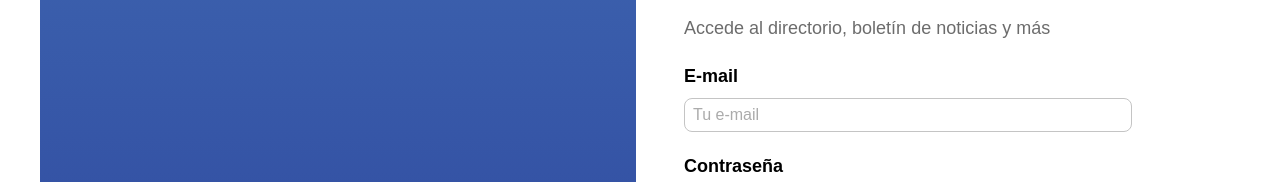
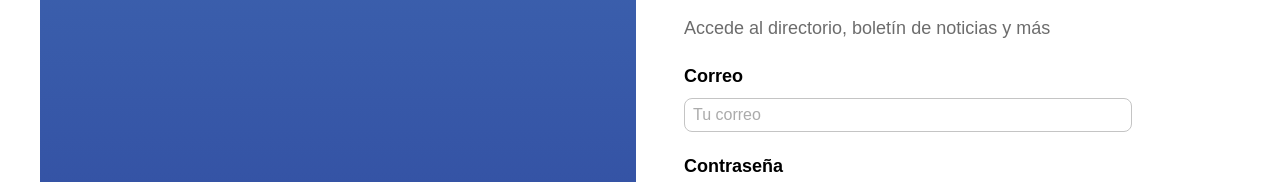
Before and after one commit to sverdam/RetoTC2005B, a React (Vite) app in the folder front-end/: page /login in a window 1280 px wide. Shown: the part 395-577 px from the top of the page. Built offline with nearby package versions, Linux system fonts and the light colour scheme; no server answers; a web font is replaced by a local one.

Commit message:
feat: Login Page functionallity

```diff
--- a/front-end/src/pages/LoginPage.tsx
+++ b/front-end/src/pages/LoginPage.tsx
@@ -1,7 +1,37 @@
 import { useNavigate } from "react-router";
+import { useEffect, useState } from "react";
+import type { LoginUser } from "clas-types";
+import { getProfile, login } from "../api/LoginAPI";
+
+const emptyForm : LoginUser = {
+    email: "",
+    password: ""
+}
 
 const LoginPage: React.FC = () => {
+
     const navigate = useNavigate();
+    const [ form, setForm] = useState<LoginUser>(emptyForm);
+
+    const handleChange = (field: keyof LoginUser, value: string | number | boolean) => {
+        setForm((prev) => ({...prev, [field]: value}));
+    };
+
+    const handleSubmit = (e: React.FormEvent) => {
+        e.preventDefault();
+        console.log(form);
+        login(form);
+    };
+
+    useEffect(() => {
+        getProfile().then(response => {
+            console.log("GET PROFILE: ");
+            console.log(response)
+        }).finally(
+            () => console.log("get profile attempted")
+        );
+    }, [])
+
     return(
         <div className="grid grid-cols-2 gap-2">
             <div className=" flex flex-col justify-end rounded-lg  h-screen bg-gradient-to-t from-clas to-clas-claro">
@@ -13,17 +43,30 @@ const LoginPage: React.FC = () => {
                 <h1 className="px-10 pt-5 text-clas-negro font-bold text-3xl text-left">Inicia Sesión</h1>
                 <p className="px-10 pt-2 pb-5 text-clas-negro/70 text-lg text-left">Accede al directorio, boletín de noticias y más</p>
                 {/* Formulario */}
-                <form action="/login" method="post">
+                <form action="/login" method="post" onSubmit={handleSubmit}>
                     <div className="flex flex-col items-start px-10">
-                        <label className="font-semibold text-lg pb-2">E-mail</label>
-                        <input type="text" placeholder="Tu e-mail" className="border border-clas-gris rounded-lg px-2 py-1 text-clas-negro/80 w-md"></input>
+                        <label className="font-semibold text-lg pb-2">Correo</label>
+                        <input
+                        type="text"
+                        placeholder="Tu correo"
+                        value={form.email}
+                        onChange={(e) => handleChange("email", e.target.value)}
+                        className="border border-clas-gris rounded-lg px-2 py-1 text-clas-negro/80 w-md">
+                        </input>
                     </div>
                     <div className="flex flex-col items-start px-10 py-5">
                         <label className="font-semibold text-lg pb-2">Contraseña</label>
-                        <input type="password" placeholder="contraseña" className="border border-clas-gris rounded-lg px-2 py-1 text-clas-negro/80 w-md"></input>
+                        <input
+                            type="password" placeholder="contraseña"
+                            value={form.password}
+                            onChange={(e) => handleChange("password", e.target.value)}
+                            className="border border-clas-gris rounded-lg px-2 py-1 text-clas-negro/80 w-md">
+
+                        </input>
                     </div>
                     {/*TODO: Arreglar submit para dirigir al directorio */}
-                    <button type="submit" onClick={() => navigate("/directorio")} className="w-md bg-clas rounded-lg py-1 px-2 text-white hover:bg-clas-claro focus:ring-2 focus:ring-clas">Entrar</button>
+                    <button type="submit" onClick={() => navigate("/directorio")}
+                    className="w-md bg-clas rounded-lg py-1 px-2 text-white hover:bg-clas-claro focus:ring-2 focus:ring-clas">Entrar</button>
                 </form>
                 <div className="w-lg flex justify-center px-10 py-5 gap-2">
                     <p className="pt-2 pb-5 text-clas-negro/70 text-sm">
```
